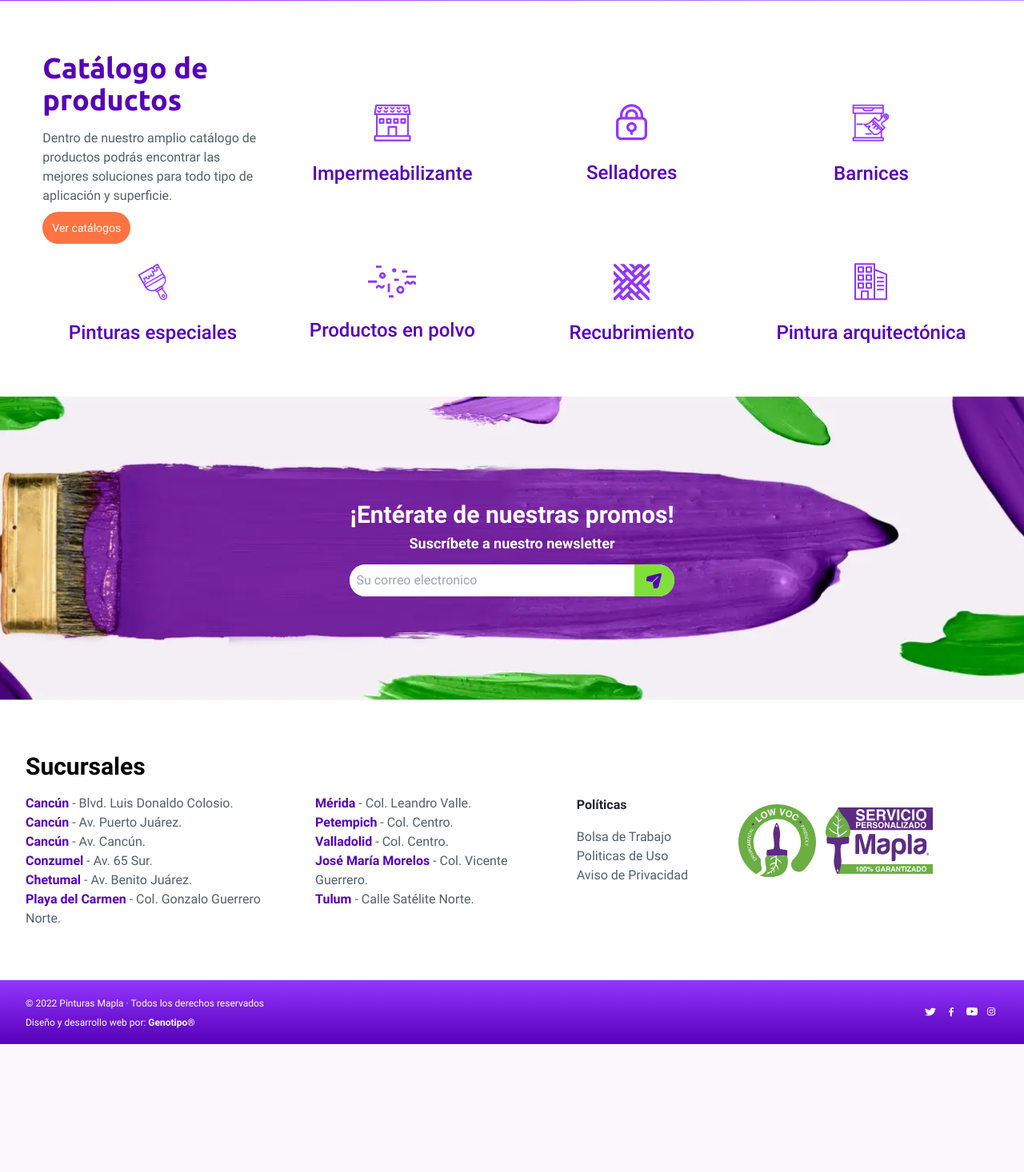
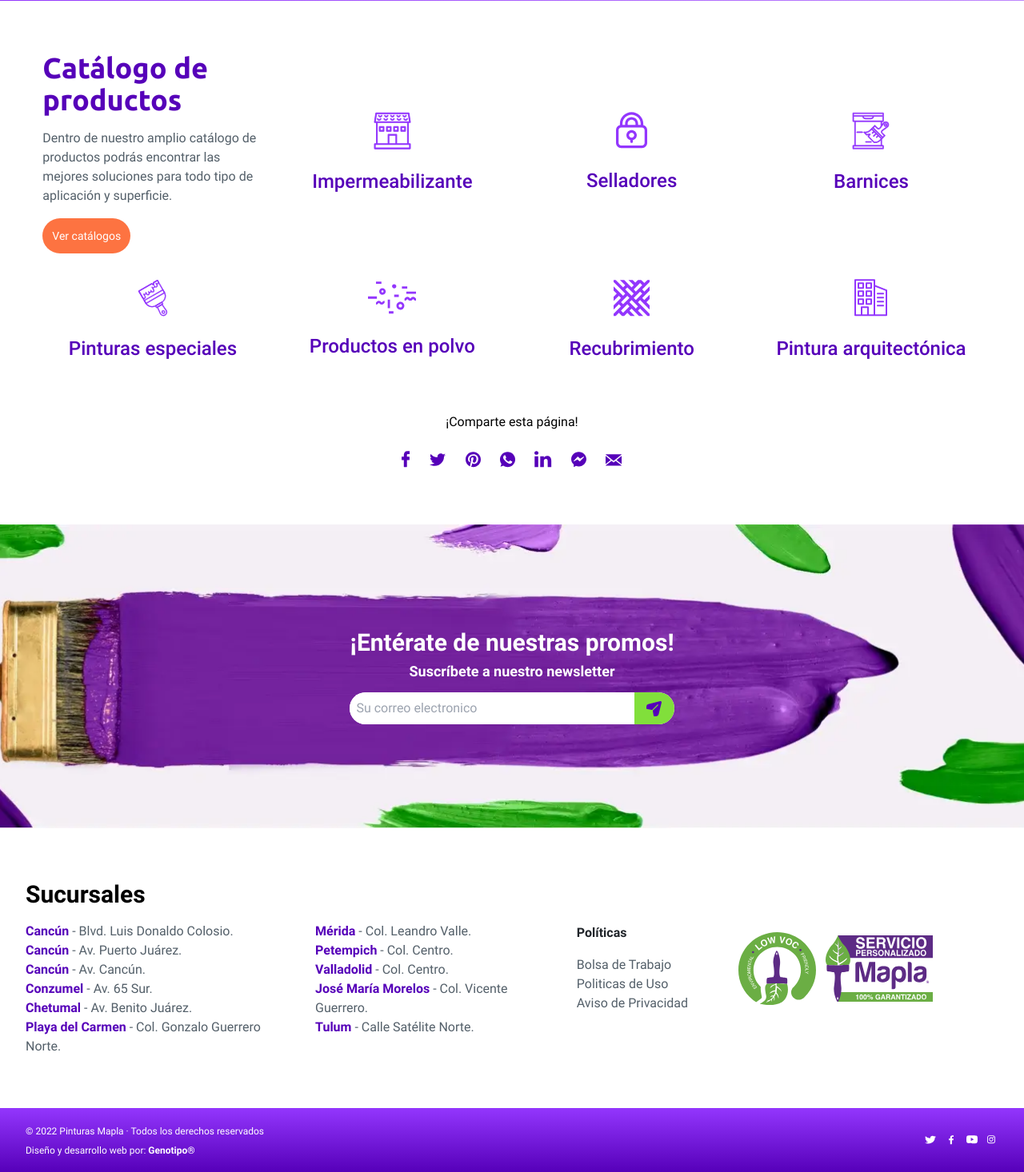
Before and after one commit to francisco-solis99/mapla, a CodeIgniter 4 app: template app/Views/pages/about/index.php in a window 1280 px wide. Shown: the part 2562-4028 px from the top of the page at 80% size. Before the commit the page ends 3868 px from the top, so only its background shows below. Run offline with PHP 8.4 and a stand-in for CodeIgniter, Linux system fonts and the light colour scheme; the template is opened without the code that fills it, so the values that code supplies are empty; some libraries are stand-ins or nearby versions; some web fonts are replaced.

Commit message:
[Add] last sections into  about us page

```diff
--- /dev/null
+++ b/app/Views/components/Share.php
@@ -0,0 +1,61 @@
+<div>
+  <h4 class="mb-6 text-center">¡Comparte esta página!</h4>
+  <ul class="flex items-center justify-center gap-x-6" role="list">
+    <!-- FB -->
+    <li role="listitem">
+      <a href="https://www.facebook.com/sharer.php?u=https://www.facebook.com/PinturasMapla/?locale=es_LA" aria-label="Comparte en Facebook" target="_blank">
+        <span class="inline-block">
+          <svg xmlns="http://www.w3.org/2000/svg" width="11" height="21" fill="none"><path fill="#5600B9" d="M9.6397.174 7.2371.17C4.538.17 2.7935 2.1017 2.7935 5.092v2.2693H.3778C.169 7.3613 0 7.544 0 7.7693v3.2881c0 .2254.1692.4078.3778.4078h2.4157v8.2969c0 .2253.169.4078.3778.4078H6.323c.2088 0 .3778-.1827.3778-.4078v-8.2969h2.8245c.2088 0 .3778-.1824.3778-.4078l.0012-3.288a.4255.4255 0 0 0-.1107-.2884c-.0707-.0766-.167-.1197-.2673-.1197H6.7009V5.4375c0-.9246.2041-1.394 1.32-1.394l1.6185-.0006c.2085 0 .3775-.1827.3775-.4078V.5819c0-.225-.1688-.4074-.3772-.4078Z"/></svg>
+        </span>
+      </a>
+    </li>
+    <!-- Twitter -->
+    <li role="listitem">
+      <a href="https://twitter.com/share?url=https://twitter.com/PinturasMAPLA" target="_blank/" aria-label="Comparte en Twitter">
+        <span class="inline-block">
+          <svg xmlns="http://www.w3.org/2000/svg" width="21" height="16" fill="none"><path fill="#5600B9" d="M20.0339 2.0115c-.745.3123-1.5389.5193-2.3665.6198.8514-.4858 1.5013-1.2492 1.8068-2.1694-.7938.4523-1.6703.7718-2.6044.95C16.116.645 15.0417.17 13.8697.17c-2.2738 0-4.1044 1.7638-4.1044 3.926 0 .3111.0275.6103.0951.895C6.446 4.8319 3.4245 3.268 1.395.8855c-.3544.5875-.5622 1.26-.5622 1.984 0 1.3592.7325 2.5642 1.8243 3.2618-.6599-.012-1.3072-.195-1.8556-.4834v.043c0 1.9074 1.4236 3.4917 3.2905 3.8566-.3343.0874-.6987.1293-1.0768.1293-.263 0-.5284-.0144-.7776-.067.5322 1.5543 2.0422 2.697 3.8378 2.7341C4.6779 13.3886 2.9037 14.018.9829 14.018c-.3368 0-.6599-.0144-.9829-.0539 1.8193 1.1212 3.9755 1.7614 6.3007 1.7614 7.5577 0 11.6897-5.983 11.6897-11.169 0-.1734-.0062-.341-.015-.5073.8151-.5528 1.5001-1.2432 2.0585-2.0377Z"/></svg>
+        </span>
+      </a>
+    </li>
+    <!-- Pinterest -->
+    <li role="listitem">
+      <a href="https://pinterest.com/pin/create/button/?url=https://www.pinterest.com.mx/PinturasMapla/">
+        <span class="inline-block">
+          <svg xmlns="http://www.w3.org/2000/svg" width="19" height="20" fill="none"><path fill="#5600B9" d="M9.5.17C4.2586.17 0 4.4211 0 9.6535c0 3.8916 2.3259 7.2272 5.7 8.6988-.0328-.654 0-1.4716.1638-2.191.1966-.7849 1.212-5.167 1.212-5.167s-.2948-.6213-.2948-1.5043c0-1.4062.819-2.4527 1.8345-2.4527.8517 0 1.2776.654 1.2776 1.4389 0 .8503-.5569 2.1583-.8517 3.3683-.2293 1.0138.4913 1.8313 1.5069 1.8313 1.8017 0 3.0138-2.3218 3.0138-5.0361 0-2.093-1.4087-3.63-3.9638-3.63-2.8828 0-4.6845 2.1584-4.6845 4.5456 0 .8176.2293 1.4062.6224 1.8641.1638.1962.1966.2943.131.5232-.0327.1635-.1638.5886-.1965.7521-.0656.2289-.2621.3271-.4914.2289-1.3431-.5559-1.9328-1.9948-1.9328-3.63 0-2.6815 2.2604-5.919 6.781-5.919 3.6363 0 6.0277 2.6162 6.0277 5.4286 0 3.728-2.0638 6.5077-5.1104 6.5077-1.0155 0-1.9982-.5559-2.3258-1.1772 0 0-.557 2.191-.6552 2.6162-.1966.7194-.5897 1.4716-.95 2.0275.8517.2616 1.769.3924 2.6862.3924 5.2414 0 9.5-4.2513 9.5-9.4837C19 4.454 14.7414.17 9.5.17Z"/></svg>
+        </span>
+      </a>
+    </li>
+    <!-- WhatsApp -->
+    <li role="listitem">
+      <a target="_blank" aria-label="Chat de WhatsApp" href="https://wa.me/528297619317">
+        <span class="inline-block">
+          <svg xmlns="http://www.w3.org/2000/svg" width="19" height="20" fill="none"><path fill="#5600B9" fill-rule="evenodd" d="M9.4976.17h.0048C14.7404.17 19 4.4318 19 9.67c0 5.238-4.2596 9.4999-9.4976 9.4999-1.932 0-3.724-.5747-5.2262-1.5699L.6246 18.7674l1.184-3.5293C.6698 13.6742 0 11.748 0 9.6699 0 4.4307 4.2596.17 9.4976.17Zm3.6682 14.7558c.7256-.1568 1.6352-.6935 1.8644-1.3407.2292-.6484.2292-1.2006.1627-1.3181-.0537-.0933-.1807-.1544-.3702-.2457-.0494-.0238-.103-.0496-.1606-.0785-.2791-.1389-1.6364-.8099-1.8929-.8989-.2518-.095-.4916-.0618-.6816.2066-.0362.0506-.0722.1013-.1081.1517-.2292.3224-.4503.6334-.6341.8315-.1675.1782-.4406.2007-.6698.1057a7.8452 7.8452 0 0 0-.0857-.0349c-.3629-.1466-1.1677-.4717-2.142-1.339-.8218-.7315-1.3799-1.6423-1.5414-1.9154-.1586-.274-.0218-.4347.1046-.5832l.007-.0082c.0815-.1009.1606-.1848.24-.2692.0573-.0607.1147-.1216.1733-.1892l.0254-.0293c.1245-.143.1986-.2283.2821-.4065.095-.184.0274-.374-.0403-.5142-.0466-.0981-.3343-.7962-.5813-1.3954-.1056-.2564-.2039-.4947-.2725-.6602-.1841-.4405-.3242-.4571-.6033-.469l-.026-.0013a5.612 5.612 0 0 0-.2922-.0094c-.3634 0-.7422.1069-.9714.3408a11.592 11.592 0 0 1-.025.0255c-.2932.2982-.9464.9624-.9464 2.2866 0 1.3266.9413 2.6106 1.1155 2.8482l.0126.0172c.0105.0138.0303.0424.059.084.3556.515 2.0878 3.0235 4.6708 4.0936 2.1827.9049 2.831.8206 3.3274.7149Z" clip-rule="evenodd"/></svg>
+        </span>
+      </a>
+    </li>
+    <!-- Linkedlin -->
+    <li role="listitem">
+      <a href="https://www.linkedin.com/sharing/share-offsite/?url={https://mx.linkedin.com/company/pinturas-mapla}" target="_blank/" aria-label="Comparte en Linkedin">
+        <span class="inline-block">
+          <svg xmlns="http://www.w3.org/2000/svg" width="22" height="21" fill="none"><path fill="#5600B9" fill-rule="evenodd" d="M2.5656.17C1.0146.17 0 1.1768 0 2.501 0 3.7965.9852 4.834 2.5054 4.834h.0303c1.5811 0 2.5644-1.0373 2.5644-2.3328C5.0703 1.1769 4.1168.1699 2.5656.1699Zm18.5813 12.2619v7.738h-4.5325v-7.2197c0-1.8137-.6555-3.0515-2.2961-3.0515-1.2524 0-1.9977.8342-2.3256 1.6411-.1196.2885-.1504.69-.1504 1.0938v7.5363h-4.534s.0611-12.2279 0-13.4948h4.5336v1.9128c-.0043.0068-.0093.0138-.0142.0207h-.0001a.5281.5281 0 0 0-.0155.023h.0298v-.0437c.6023-.9182 1.678-2.2298 4.0857-2.2298 2.9831 0 5.2193 1.9287 5.2193 6.0738Zm-16.3453 7.738H.2692V6.6751h4.5322v13.4948Z" clip-rule="evenodd"/></svg>
+        </span>
+      </a>
+    </li>
+    <!-- messenger -->
+    <li role="listitem">
+      <a href="https://www.facebook.com/PinturasMapla/" target="_blank">
+        <span class="inline-block">
+          <svg xmlns="http://www.w3.org/2000/svg" width="19" height="20" fill="none"><path fill="#5600B9" fill-rule="evenodd" d="M0 9.275C.1172 4.1416 4.3657.0705 9.5.1718 14.6343.0705 18.8828 4.1416 19 9.275c-.1172 5.1334-4.3657 9.2045-9.5 9.1032a9.8013 9.8013 0 0 1-3.5213-.6467l-2.2064 1.3782a.3959.3959 0 0 1-.6056-.3357V16.051A8.931 8.931 0 0 1 0 9.275Zm15.3981-3.0528c.1775-.102.3991-.0509.52.12.1215.17.1063.4084-.0357.5597l-4.875 5.1424c-.1501.1584-.3905.1681-.5517.0223L7.8249 9.6882l-4.225 2.4299c-.1577.0902-.3528.0606-.48-.0728-.1592-.1668-.16-.4382-.0018-.606l4.875-5.1425c.15-.1584.3905-.168.5517-.0223L11.173 8.652l4.225-2.4298Z" clip-rule="evenodd"/></svg>
+        </span>
+      </a>
+    </li>
+    <!-- email -->
+    <li role="listitem">
+      <a href="mailto:cancun@mapla.com.mx" aria-label="Manda un email">
+        <span class="inline-block">
+          <svg xmlns="http://www.w3.org/2000/svg" width="21" height="15" fill="none"><path fill="#5600B9" d="M10.0192 10.5019 7.423 8.4239 0 14.2427c.2698.2289.634.3715 1.0358.3715h17.9668c.4002 0 .763-.1426 1.0313-.3715l-7.4185-5.819-2.5962 2.0781Z"/><path fill="#5600B9" d="M20.0339.5677C19.7641.3211 19.4014.17 18.9982.17H1.0327C.6325.17.2698.3226 0 .5707l10.0155 7.8532L20.0339.5677ZM13.707 7.4533l6.3265 5.0985V2.2344l-6.3265 5.219ZM6.3262 7.4533l-6.3265 5.0985V2.2344l6.3265 5.219Z"/></svg>
+        </span>
+      </a>
+    </li>
+  </ul>
+</div>
--- a/app/Views/pages/about/index.php
+++ b/app/Views/pages/about/index.php
@@ -65,24 +65,25 @@
       </section>
 
 
-      <section class="min-h-[105vh] grid place-items-center bg-gradient-to-r from-mapla-purple-100 to-mapla-purple-100/60">
-        <div class="container">
+      <section class="relative min-h-[105vh] grid place-items-center bg-gradient-to-r from-mapla-purple-100 to-mapla-purple-100/60">
+        <div class="absolute bg-leafs-back bg-no-repeat bg-cover lg:bg-center inset-0 w-full h-full"></div>
+        <div class="relative container">
           <hgroup class="text-white text-center font-bold">
             <p class="text-[28px]">☀️Porque hay climas diferentes 🌧</p>
-            <h2 class="text-6xl">Mapla® es diferente.</h2>
+            <h2 class="mt-4 text-6xl">Mapla® es diferente.</h2>
           </hgroup>
-          <video src="">
-            <source>
-          </video>
+          <div class="mt-10">
+            <iframe width="560" height="315" src="https://www.youtube.com/embed/T2LTm8RqstY" title="Mapla es diferente" frameborder="0" allow="accelerometer; autoplay; clipboard-write; encrypted-media; gyroscope; picture-in-picture; web-share" allowfullscreen  loading="lazy" class="w-full lg:w-[840px] lg:h-[420px] mx-auto aspect-square"></iframe>
+          </div>
         </div>
       </section>
 
       <section class="my-16">
-        <div class="container grid grid-cols-4 items-center gap-x-6 gap-y-8">
-          <div>
+        <div class="container grid sm:grid-cols-2 lg:grid-cols-4 items-center gap-x-6 gap-y-10 sm:gap-y-8">
+          <div class="w-4/5 mx-auto text-center lg:w-full lg:mx-0 lg:text-left">
             <h3 class="text-4xl font-bold font-ubuntu text-mapla-purple-200">Catálogo de productos</h3>
-            <p class="my-4 text-mapla-dark-100">Dentro de nuestro amplio catálogo de productos podrás encontrar las mejores soluciones para todo tipo de aplicación y superficie.</p>
-            <a href="#" class="p-3 text-sm bg-mapla-orange-100 text-white rounded-full">Ver catálogos</a>
+            <p class="my-4 mx-auto lg:mx-0 text-mapla-dark-100">Dentro de nuestro amplio catálogo de productos podrás encontrar las mejores soluciones para todo tipo de aplicación y superficie.</p>
+            <a href="#" class="inline-block p-3 text-sm bg-mapla-orange-100 text-white rounded-full">Ver catálogos</a>
           </div>
           <article class="text-center">
             <img src="<?= base_url('/images/about/icons/impermeabilizante.svg') ?>" alt="Impermeabilizante - Mapla" class="mx-auto">
@@ -114,6 +115,14 @@
           </article>
         </div>
       </section>
+
+
+      <!-- Share section -->
+      <section class="my-16">
+        <div class="container">
+        <?= $this->include('components/Share') ?>
+        </div>
+      </section>
     </main>
 
 <?= $this->endSection() ?>
--- a/tailwind.config.js
+++ b/tailwind.config.js
@@ -35,7 +35,8 @@ module.exports = {
         'newsletter-back': "url('../images/home/newsletter.webp')",
         'promotions-back': "url('../images/promotions/promotions-header.webp')",
         'contact-back': "url('../images/contact/contact-2x.webp')",
-        'about-back': "url('../images/about/about.webp')"
+        'about-back': "url('../images/about/about.webp')",
+        'leafs-back': "url('../images/about/leafs.webp')"
       }
     }
   },
```
Also changed, not shown: public/css/styles.css, public/images/about/leafs.webp (added).
